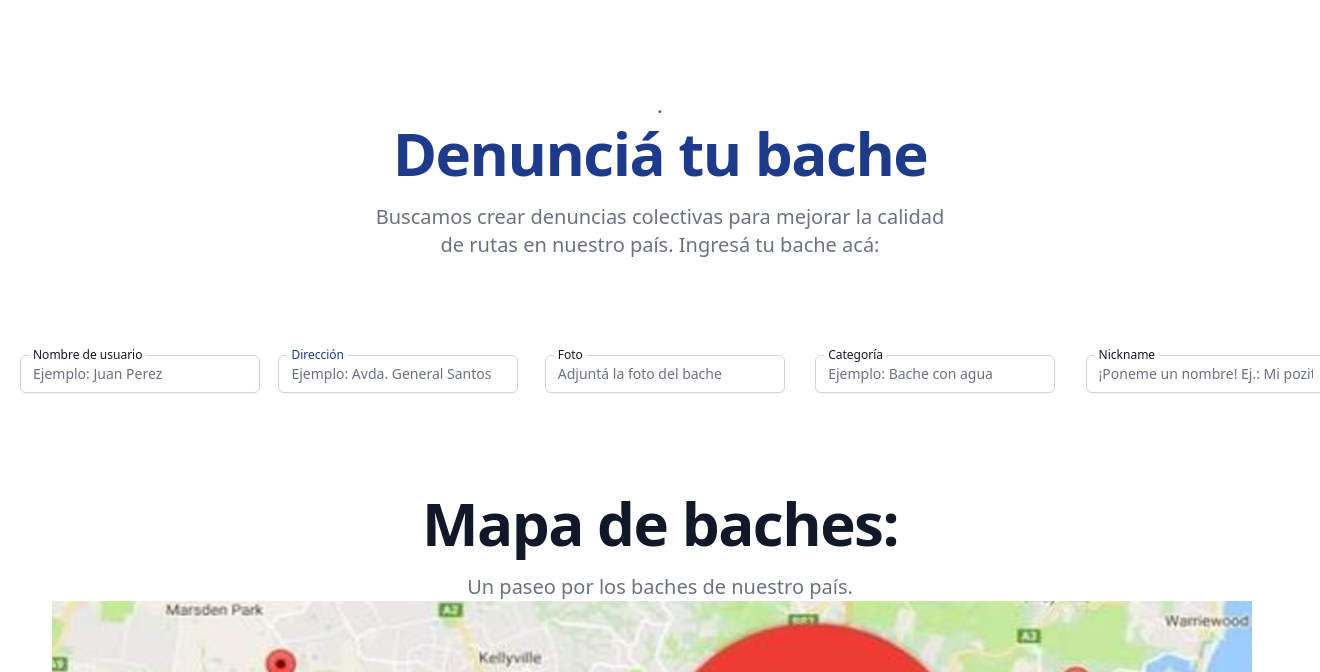
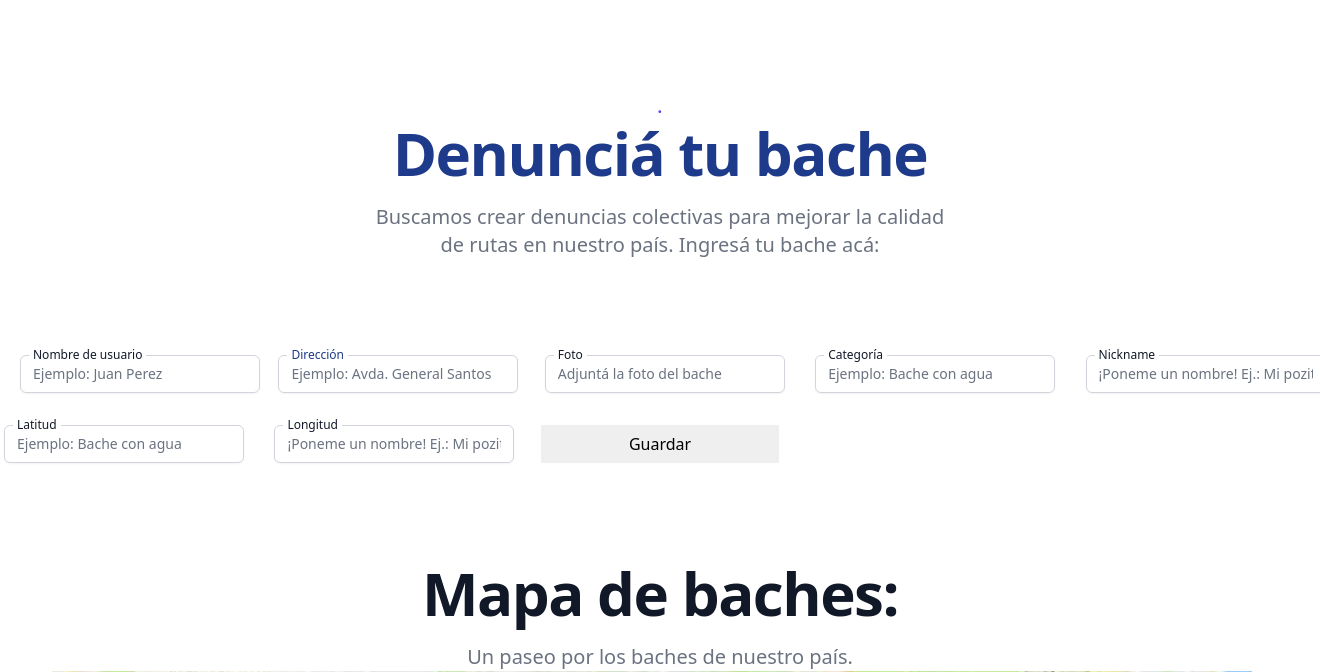
Before and after one commit to luzvera/grupoguayos, a Flask app: template templates/index.html in a window 1320 px wide. Shown: the part 177-849 px from the top of the page. Run offline with Flask 2, Linux system fonts and the light colour scheme; the template is opened without the code that fills it, so the values that code supplies are empty.

Commit message:
integracion base de datos formulario

```diff
--- a/main.py
+++ b/main.py
@@ -1,4 +1,4 @@
-from flask import Flask, jsonify, request
+from flask import Flask, jsonify, request,  render_template
 from config import config
 from models import db, Bache
 
@@ -16,6 +16,12 @@ def create_app(enviroment):
 enviroment = config['development']
 
 app = create_app(enviroment)
+
+
+
+@app.route('/')
+def index():
+    return render_template('index.html')
 
 # Traer todos los baches
 @app.route('/api/v1/baches', methods=['GET'])
@@ -36,11 +42,11 @@ def get_bache(id):
 # Crear un bache
 @app.route('/api/v1/baches/', methods=['POST'])
 def create_bache():
-    body_diccionario = request.get_json(force=True)
+    body_diccionario = request.form
 
     bache = Bache.create(direccion=body_diccionario['direccion'], categoria=body_diccionario['categoria'], latitud=body_diccionario['latitud'], longitud=body_diccionario['longitud'], nombre_bache=body_diccionario['nombre_bache'], nombre_usuario=body_diccionario['nombre_usuario'])
 
-    return jsonify({'bache': bache.json()})
+    return render_template('index.html', bache= bache)
 
 # Borrar un bache
 @app.route('/api/v1/baches/<id>', methods=['DELETE'])
--- a/templates/index.html
+++ b/templates/index.html
@@ -52,32 +52,46 @@ css" rel= "stylesheet">
     </div>
   </div>
 
-  <div class="grid grid-cols-5 gap-8">
+  <form class="grid grid-cols-5 gap-8" action="/api/v1/baches/" method="POST">
     <div class="relative border border-gray-300 rounded-md px-3 py-2 shadow-sm focus-within:ring-1 focus-within:ring-indigo-600 focus-within:border-indigo-600 w-60 ml-5">
-      <label for="name" class="absolute -top-2 left-2 -mt-px inline-block px-1 bg-white text-xs font-medium text-gray-900">Nombre de usuario</label>
-      <input type="text" name="name" id="name" class="block w-full border-0 p-0 text-gray-900 placeholder-gray-500 focus:ring-0 sm:text-sm" placeholder="Ejemplo: Juan Perez">
+      <label for="nombre_usuario" class="absolute -top-2 left-2 -mt-px inline-block px-1 bg-white text-xs font-medium text-gray-900">Nombre de usuario</label>
+      <input type="text" name="nombre_usuario" id="nombre_usuario" class="block w-full border-0 p-0 text-gray-900 placeholder-gray-500 focus:ring-0 sm:text-sm" placeholder="Ejemplo: Juan Perez">
     </div>
 
     <div class="relative border border-gray-300 rounded-md px-3 py-2 shadow-sm focus-within:ring-1 focus-within:ring-indigo-600 focus-within:border-indigo-600 w-60 ml-2">
-      <label for="name" class="absolute -top-2 left-2 -mt-px inline-block px-1 bg-white text-xs font-medium text-blue-900">Dirección</label>
-      <input type="text" name="name" id="name" class="block w-full border-0 p-0 text-gray-900 placeholder-gray-500 focus:ring-0 sm:text-sm" placeholder="Ejemplo: Avda. General Santos">
+      <label for="direccion" class="absolute -top-2 left-2 -mt-px inline-block px-1 bg-white text-xs font-medium text-blue-900">Dirección</label>
+      <input type="text" name="direccion" id="direccion" class="block w-full border-0 p-0 text-gray-900 placeholder-gray-500 focus:ring-0 sm:text-sm" placeholder="Ejemplo: Avda. General Santos">
     </div>
 
     <div class="relative border border-gray-300 rounded-md px-3 py-2 shadow-sm focus-within:ring-1 focus-within:ring-indigo-600 focus-within:border-indigo-600 w-60 ml-1">
-      <label for="name" class="absolute -top-2 left-2 -mt-px inline-block px-1 bg-white text-xs font-medium text-gray-900">Foto</label>
-      <input type="text" name="name" id="name" class="block w-full border-0 p-0 text-gray-900 placeholder-gray-500 focus:ring-0 sm:text-sm" placeholder="Adjuntá la foto del bache">
+      <label for="foto" class="absolute -top-2 left-2 -mt-px inline-block px-1 bg-white text-xs font-medium text-gray-900">Foto</label>
+      <input type="text" name="foto" id="foto" class="block w-full border-0 p-0 text-gray-900 placeholder-gray-500 focus:ring-0 sm:text-sm" placeholder="Adjuntá la foto del bache">
     </div>
 
     <div class="relative border border-gray-300 rounded-md px-3 py-2 shadow-sm focus-within:ring-1 focus-within:ring-indigo-600 focus-within:border-indigo-600 w-60 ml-1">
-      <label for="name" class="absolute -top-2 left-2 -mt-px inline-block px-1 bg-white text-xs font-medium text-gray-900">Categoría</label>
-      <input type="text" name="name" id="name" class="block w-full border-0 p-0 text-gray-900 placeholder-gray-500 focus:ring-0 sm:text-sm" placeholder="Ejemplo: Bache con agua">
+      <label for="categoria" class="absolute -top-2 left-2 -mt-px inline-block px-1 bg-white text-xs font-medium text-gray-900">Categoría</label>
+      <input type="text" name="categoria" id="categoria" class="block w-full border-0 p-0 text-gray-900 placeholder-gray-500 focus:ring-0 sm:text-sm" placeholder="Ejemplo: Bache con agua">
     </div>
 
     <div class="relative border border-gray-300 rounded-md px-3 py-2 shadow-sm focus-within:ring-1 focus-within:ring-indigo-600 focus-within:border-indigo-600 w-60 ml-1">
-      <label for="name" class="absolute -top-2 left-2 -mt-px inline-block px-1 bg-white text-xs font-medium text-gray-900">Nickname</label>
-      <input type="text" name="name" id="name" class="block w-full border-0 p-0 text-gray-900 placeholder-gray-500 focus:ring-0 sm:text-sm" placeholder="¡Poneme un nombre! Ej.: Mi pozito">
+      <label for="nombre_bache" class="absolute -top-2 left-2 -mt-px inline-block px-1 bg-white text-xs font-medium text-gray-900">Nickname</label>
+      <input type="text" name="nombre_bache" id="nombre_bache" class="block w-full border-0 p-0 text-gray-900 placeholder-gray-500 focus:ring-0 sm:text-sm" placeholder="¡Poneme un nombre! Ej.: Mi pozito">
     </div>
-  </div>
+
+
+    <div class="relative border border-gray-300 rounded-md px-3 py-2 shadow-sm focus-within:ring-1 focus-within:ring-indigo-600 focus-within:border-indigo-600 w-60 ml-1">
+      <label for="latitud" class="absolute -top-2 left-2 -mt-px inline-block px-1 bg-white text-xs font-medium text-gray-900">Latitud</label>
+      <input type="text" name="latitud" id="latitud" class="block w-full border-0 p-0 text-gray-900 placeholder-gray-500 focus:ring-0 sm:text-sm" placeholder="Ejemplo: Bache con agua">
+    </div>
+
+    <div class="relative border border-gray-300 rounded-md px-3 py-2 shadow-sm focus-within:ring-1 focus-within:ring-indigo-600 focus-within:border-indigo-600 w-60 ml-1">
+      <label for="longitud" class="absolute -top-2 left-2 -mt-px inline-block px-1 bg-white text-xs font-medium text-gray-900">Longitud</label>
+      <input type="text" name="longitud" id="longitud" class="block w-full border-0 p-0 text-gray-900 placeholder-gray-500 focus:ring-0 sm:text-sm" placeholder="¡Poneme un nombre! Ej.: Mi pozito">
+    </div>
+
+
+    <input type="submit" value="Guardar">
+  </form>
 
     <!-- mapa de ubicaciones -->
 
```
Also changed, not shown: test.db (added).
